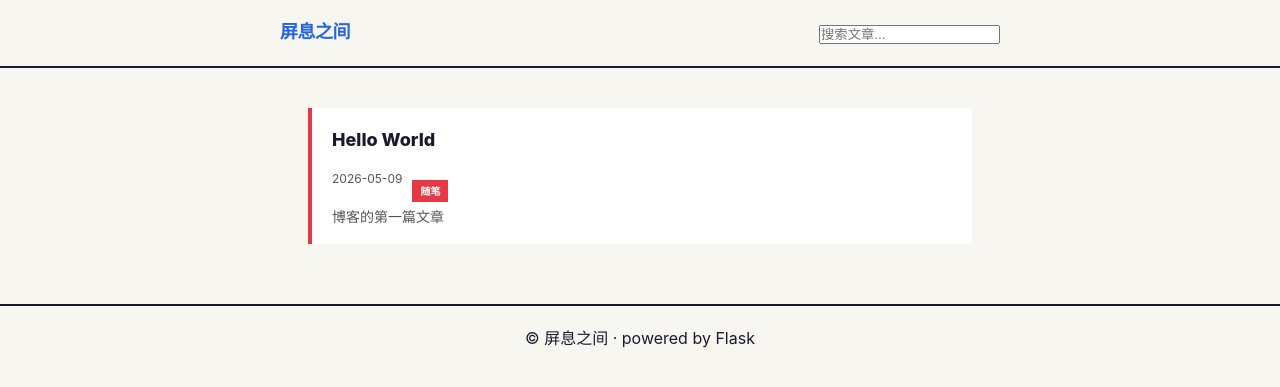
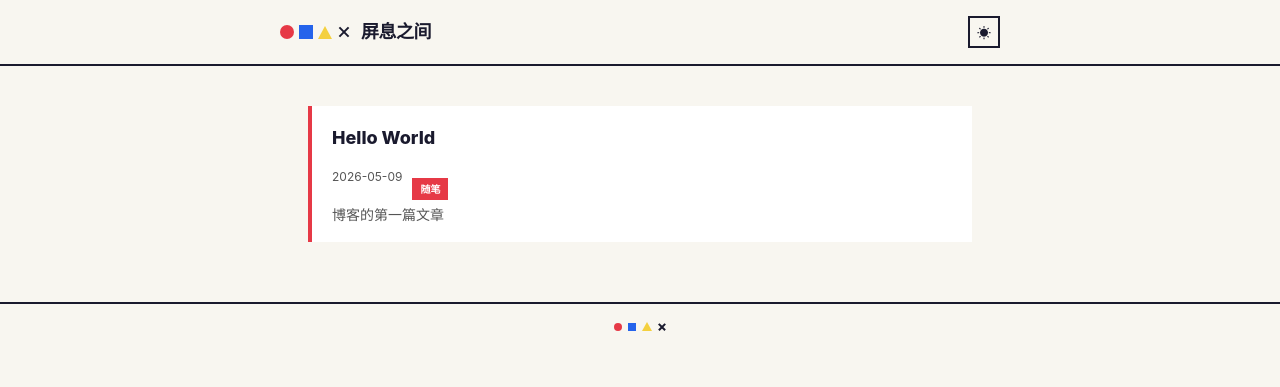
Before and after one commit to HenryZDZ/Blog, a Flask app: page / in a window 1280 px wide. Shown: the top 387 px of the page. Run offline with Flask 3, Linux system fonts and the light colour scheme.

Commit message:
feat: rewrite base template with Bauhaus nav logo and geometric footer
Co-Authored-By: Claude Opus 4.7 <noreply@anthropic.com>

```diff
--- a/templates/base.html
+++ b/templates/base.html
@@ -6,15 +6,22 @@
     <title>{% block title %}{{ config.SITE_NAME }}{% endblock %}</title>
     <link rel="stylesheet" href="{{ url_for('static', filename='css/style.css') }}">
     <link rel="stylesheet" href="{{ url_for('static', filename='css/pygments.css') }}">
+    <script src="{{ url_for('static', filename='js/app.js') }}"></script>
     {% block head %}{% endblock %}
 </head>
 <body>
     <nav class="nav">
         <div class="nav-inner">
-            <a href="{{ url_for('index') }}" class="nav-brand">{{ config.SITE_NAME }}</a>
-            <form action="{{ url_for('search') }}" method="get" class="nav-search">
-                <input type="text" name="q" placeholder="搜索文章..." value="{{ request.args.get('q', '') }}">
-            </form>
+            <a href="{{ url_for('index') }}" class="nav-logo">
+                <span class="geo">
+                    <span class="geo-circle"></span>
+                    <span class="geo-square"></span>
+                    <span class="geo-triangle"></span>
+                    <span class="geo-cross"></span>
+                </span>
+                <span class="nav-brand">{{ config.SITE_NAME }}</span>
+            </a>
+            <button id="theme-toggle" class="theme-toggle" title="切换亮色/暗色模式">&#9728;</button>
         </div>
     </nav>
 
@@ -23,7 +30,12 @@
     </main>
 
     <footer class="footer">
-        <p>&copy; {{ config.SITE_NAME }} · powered by Flask</p>
+        <div class="geo">
+            <div class="geo-circle"></div>
+            <div class="geo-square"></div>
+            <div class="geo-triangle"></div>
+            <div class="geo-cross"></div>
+        </div>
     </footer>
 </body>
 </html>
```
